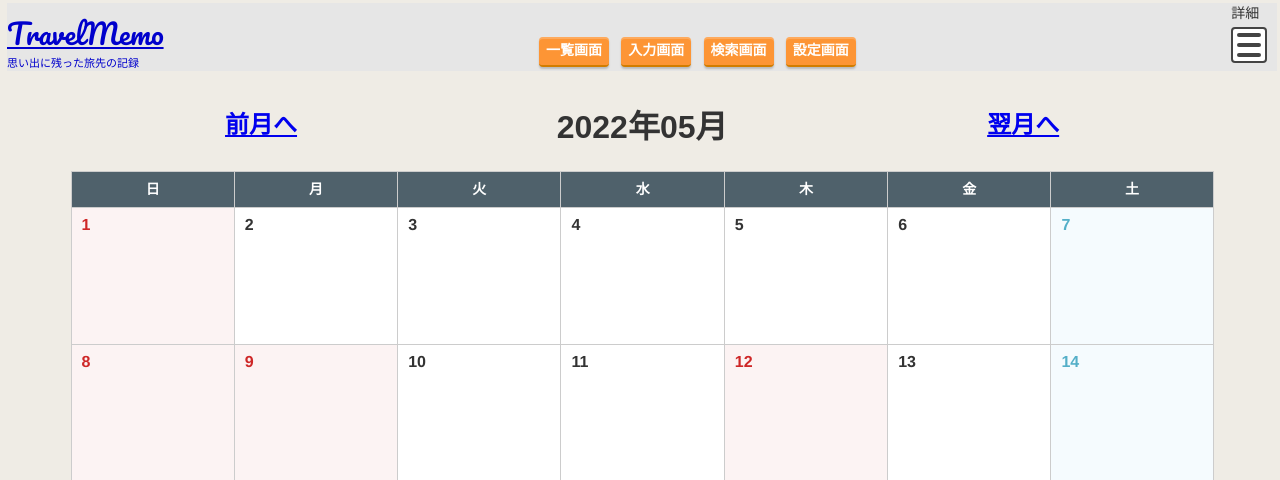
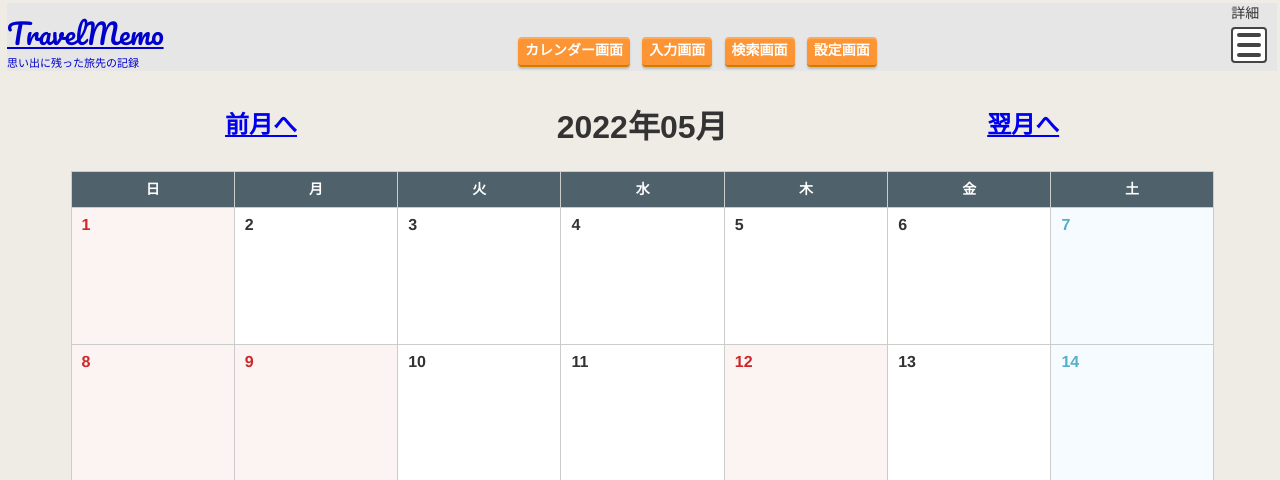
Before and after one commit to pugachev/dailycheck, a PHP site: page /dailycheck/index.php in a window 1280 px wide. Shown: the top 480 px of the page. Run offline with PHP 8.4, Linux system fonts and the light colour scheme; data that the repository does not hold is empty.

Commit message:
ヘッダのメニューを修正

```diff
--- a/header.php
+++ b/header.php
@@ -7,7 +7,7 @@
         <div class="headerB">
           <ul id="headerBmenu">
             <li>
-              <a href="http://localhost/dailycheck/index.php" class="btn-square-pop">一覧画面</a>
+              <a href="http://localhost/dailycheck/index.php" class="btn-square-pop">カレンダー画面</a>
             </li>
             <li>
               <a href="http://localhost/dailycheck/input.php" class="btn-square-pop">入力画面</a>
@@ -33,7 +33,7 @@
         <p id="tojiru">×閉じる</p>
         <ul>
         <li>
-              <a href="http://localhost/dailycheck/index.php" class="btn-square-pop">一覧画面</a>
+              <a href="http://localhost/dailycheck/index.php" class="btn-square-pop">カレンダー画面</a>
             </li>
             <li>
               <a href="http://localhost/dailycheck/input.php" class="btn-square-pop">入力画面</a>
```
